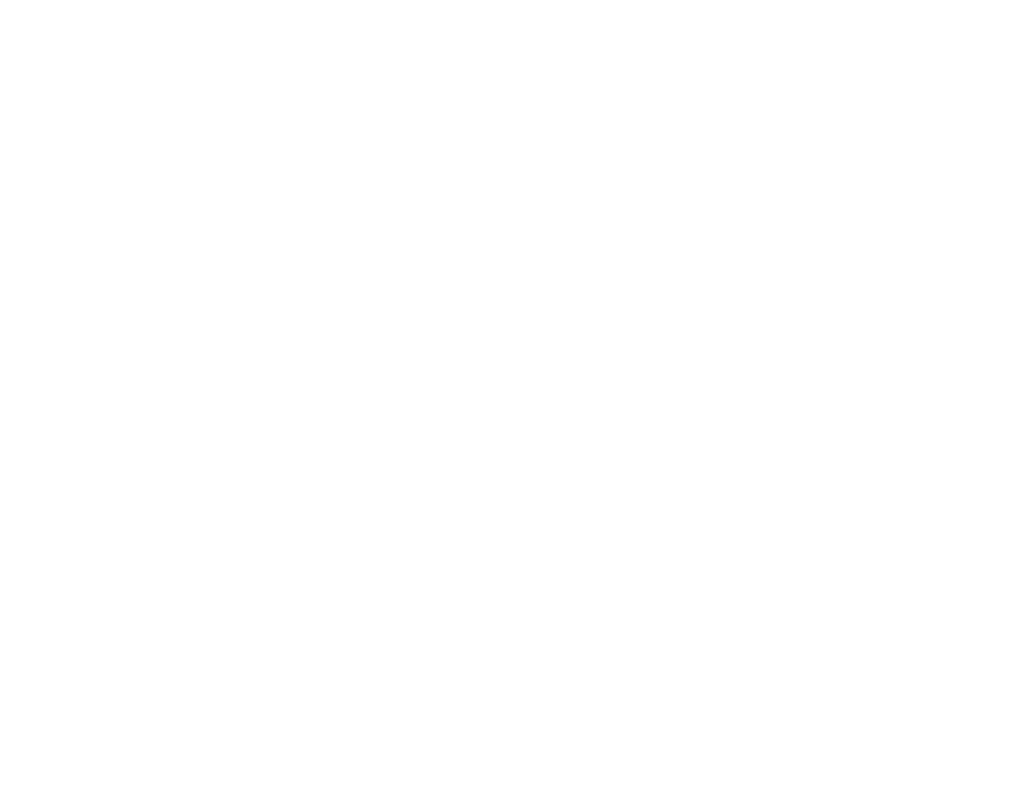
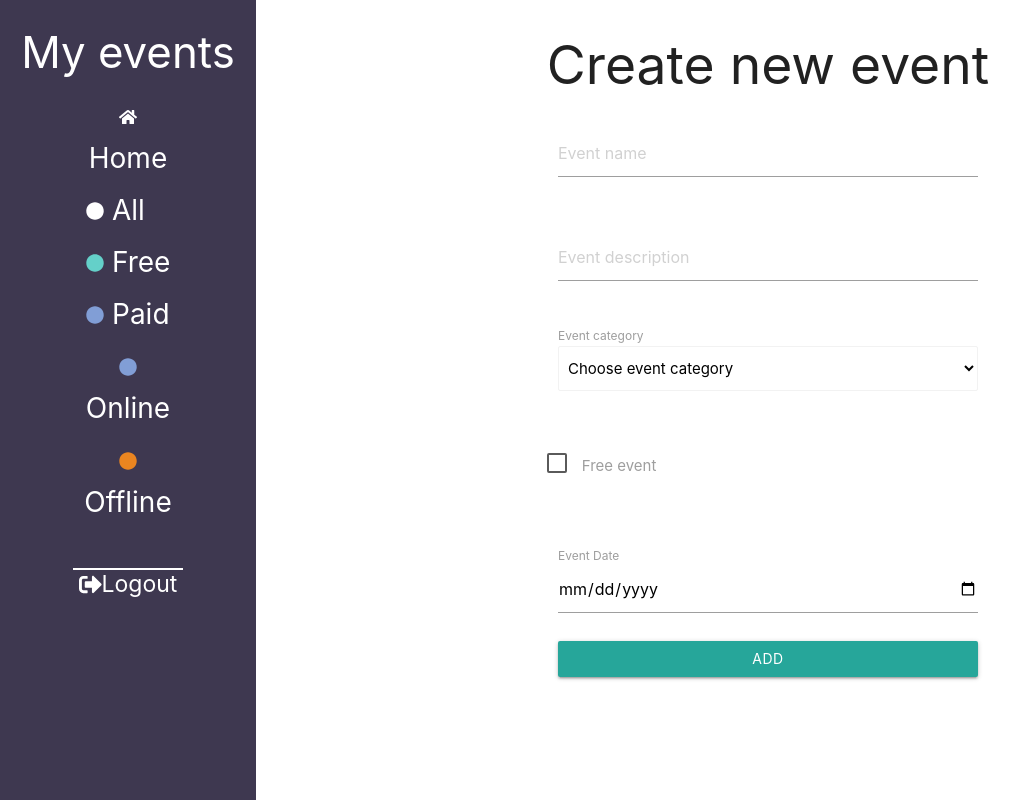
Before and after one commit to YordanDobrev97/EventsDepartment, a React (Create React App) app: page /dashboard/new-event in a window 1280 px wide. Before the commit this address had no page. Shown: the whole page, without its empty margins (0-1026 px from the left). Built offline with nearby package versions, Linux system fonts and the light colour scheme.

Commit message:
Improve integration better using redux managment form

```diff
--- a/package.json
+++ b/package.json
@@ -7,10 +7,12 @@
     "@testing-library/jest-dom": "^5.16.4",
     "@testing-library/react": "^13.3.0",
     "@testing-library/user-event": "^13.5.0",
+    "final-form": "^4.20.7",
     "firebase": "^8.3.1",
     "materialize-css": "^1.0.0-rc.2",
     "react": "^18.2.0",
     "react-dom": "^18.2.0",
+    "react-final-form": "^6.5.9",
     "react-icons": "^4.4.0",
     "react-redux": "^8.0.2",
     "react-router-dom": "^6.3.0",
--- a/src/App.js
+++ b/src/App.js
@@ -8,6 +8,8 @@ import SignIn from "./pages/Auth/SignIn";
 
 import Dashboard from "./pages/Dashboard";
 import DashboardLayout from "./components/DashboardLayout";
+
+import NewEvent from "./pages/Dashboard/NewEvent";
 
 function App() {
   return (
@@ -23,6 +25,8 @@ function App() {
 
           <Route path="dashboard" element={<DashboardLayout />}>
               <Route path="home" element={<Dashboard />} />
+
+              <Route path="new-event" element={<NewEvent />}/>
             </Route>
         </Routes>
       </Router>
--- a/src/components/Sidenav.js
+++ b/src/components/Sidenav.js
@@ -1,6 +1,6 @@
-import { useNavigate } from "react-router-dom";
+import { useNavigate, Link } from "react-router-dom";
 import { useDispatch } from "react-redux";
-import { FaCircle, FaSignOutAlt } from "react-icons/fa";
+import { FaCircle, FaSignOutAlt, FaHome } from "react-icons/fa";
 import { logOut } from "../features/userSlice";
 
 const Sidenav = () => {
@@ -17,6 +17,12 @@ const Sidenav = () => {
                 <h3>My events</h3>
 
                 <ul className="side-menu">
+                    <li className="side-item">
+                        <Link to="/dashboard/home" style={{color: "white"}}>
+                            <FaHome className="menu-icon" />
+                            Home
+                        </Link>
+                    </li>
                     <li className="side-item">
                         <FaCircle className="menu-icon" />
                         All
--- a/src/features/userSlice.js
+++ b/src/features/userSlice.js
@@ -10,7 +10,6 @@ const userSlice = createSlice({
   initialState,
   reducers: {
     setUser: (state, action) => {
-        console.log(action.payload.fullName)
         state.fullName = action.payload.fullName
         localStorage.setItem("user", state.fullName)
     },
--- a/src/pages/Auth/SignIn.js
+++ b/src/pages/Auth/SignIn.js
@@ -1,6 +1,7 @@
-import { useState } from "react";
 import { useNavigate } from "react-router-dom";
 import { useDispatch } from "react-redux"
+import { Form, Field } from 'react-final-form';
+
 import AuthService from "../../services/auth";
 import { setUser } from "../../features/userSlice";
 import { injectStyle } from "react-toastify/dist/inject-style";
@@ -18,23 +19,8 @@ const SignIn = () => {
     const navigation = useNavigate();
     const dispatch = useDispatch()
 
-    const [formData, setData] = useState({
-        email: '',
-    })
-
-    const { email } = formData;
-
-    const onChange = (e) => {
-        setData((prevValue) => ({
-            ...prevValue,
-            [e.target.name]: e.target.value
-        }))
-    }
-
-    const submit = async (e) => {
-        e.preventDefault();
-
-        const res = await AuthService.signIn(formData);
+    const submit = async ({email}) => {
+        const res = await AuthService.signIn(email);
         console.log(res)
 
         if (res === WRONG_EMAIL) {
@@ -53,19 +39,36 @@ const SignIn = () => {
 
     return (
         <>
+            <Form
+                onSubmit={submit}
+                initialValues={{email: ''}}
+                render={({ handleSubmit }) => {
+                    return (
+                        <>
                             <ToastContainer />
                             <div className="row card-content center">
-                <form className="col s12" onSubmit={submit}>
+                                <form className="col s12" onSubmit={handleSubmit}>
                                     <div className="row col s4 offset-s4">
                                         <div className="input-field col s12">
+                                            <Field
+                                                name="email"
+                                                component="input"
+                                                type="text"
+                                                placeholder="Email">
+                                                {({ input, meta }) => {
+                                                    return (
+                                                        <>
                                                             <input
+                                                            {...input}
                                                             placeholder="Email"
                                                             id="email"
-                                name="email"
                                                             type="text"
-                                value={email}
-                                onChange={onChange}
                                                         />
+                                                        {meta.error && meta.touched && <span>{meta.error}</span>}
+                                                        </>
+                                                    )
+                                                }}
+                                            </Field>
                                         </div>
                                     </div>
 
@@ -76,6 +79,11 @@ const SignIn = () => {
                             </div>
                         </>
                     )
+                }}
+            >
+            </Form>
+        </>
+    )
 }
 
 export default SignIn;
--- /dev/null
+++ b/src/pages/Dashboard/NewEvent.js
@@ -0,0 +1,61 @@
+
+
+const NewEvent = () => {
+    return (
+        <div class="row">
+            <h2>Create new event</h2>
+            <form class="col s12">
+                <div class="row">
+                    <div class="input-field col s12">
+                        <input placeholder="Event name" id="first_name" type="text" class="validate" />
+                    </div>
+                </div>
+                <div className="row">
+                    <div class="input-field col s12">
+                        <input placeholder="Event description" id="Description event" type="text" class="validate" />
+                    </div>
+                </div>
+
+                <div className="row">
+                    <div class="col s12">
+                        <label>Event category</label>
+                        <select className="event-select">
+                            <option value="" disabled selected>Choose event category</option>
+                            <option value="education">Education</option>
+                            <option value="carrers">Carrers</option>
+                            <option value="entertainment">Entertainment</option>
+                        </select>
+                    </div>
+                </div>
+
+               <div className="row">
+               <p>
+                    <label>
+                        <input type="checkbox" className="filled-in" />
+                        <span>Free event</span>
+                    </label>
+                </p>
+               </div>
+
+                <div className="row">
+                    <div className="col s12">
+                        <label>Event Date</label>
+                        <input type="date" className="datepicker" />
+                    </div>
+                </div>
+
+                <div className="row">
+                    <div className="col s12">
+                        <button
+                            className="btn waves-effect waves-teal"
+                            style={{ width: "100%" }}>
+                            Add
+                        </button>
+                    </div>
+                </div>
+            </form>
+        </div>
+    )
+}
+
+export default NewEvent;
--- a/src/pages/Dashboard/index.js
+++ b/src/pages/Dashboard/index.js
@@ -1,3 +1,4 @@
+import { Link } from "react-router-dom";
 import EventTable from "../../components/EventTable";
 import { appState } from "../../store/store";
 
@@ -7,7 +8,7 @@ const Dashboard = () => {
         <div className="row">
             <h1>Welcome, {user.fullName}</h1>
 
-            <button className="waves-effect waves-light btn">New Event</button>
+            <Link to="/dashboard/new-event" className="waves-effect waves-light btn">New Event</Link>
 
             <EventTable />
         </div>
--- a/src/services/auth.js
+++ b/src/services/auth.js
@@ -19,9 +19,7 @@ const signUp = async (data) => {
     }
 }
 
-const signIn = async (data) => {
-    const { email } = data;
-
+const signIn = async (email) => {
     try {
         await firebase.auth.signInWithEmailAndPassword(email, DEFAULT_PASSWORD);
         const user = await (await firebase.firestore.collection("users").where("email", "==", email).get()).docs.map((u) => u.data());
--- a/src/styles/event.css
+++ b/src/styles/event.css
@@ -14,3 +14,7 @@
     color: white;
     margin: 0 6px;
 }
+
+.event-select {
+    display: block !important;
+}
```
Also changed, not shown: src/pages/Auth/SignUp.js (+42 -35 lines), src/services/event.js (added, +12 -0 lines), 1 other file (tests, documents, lock files or other folders). Lines whose indentation alone changed are shown as unchanged.
